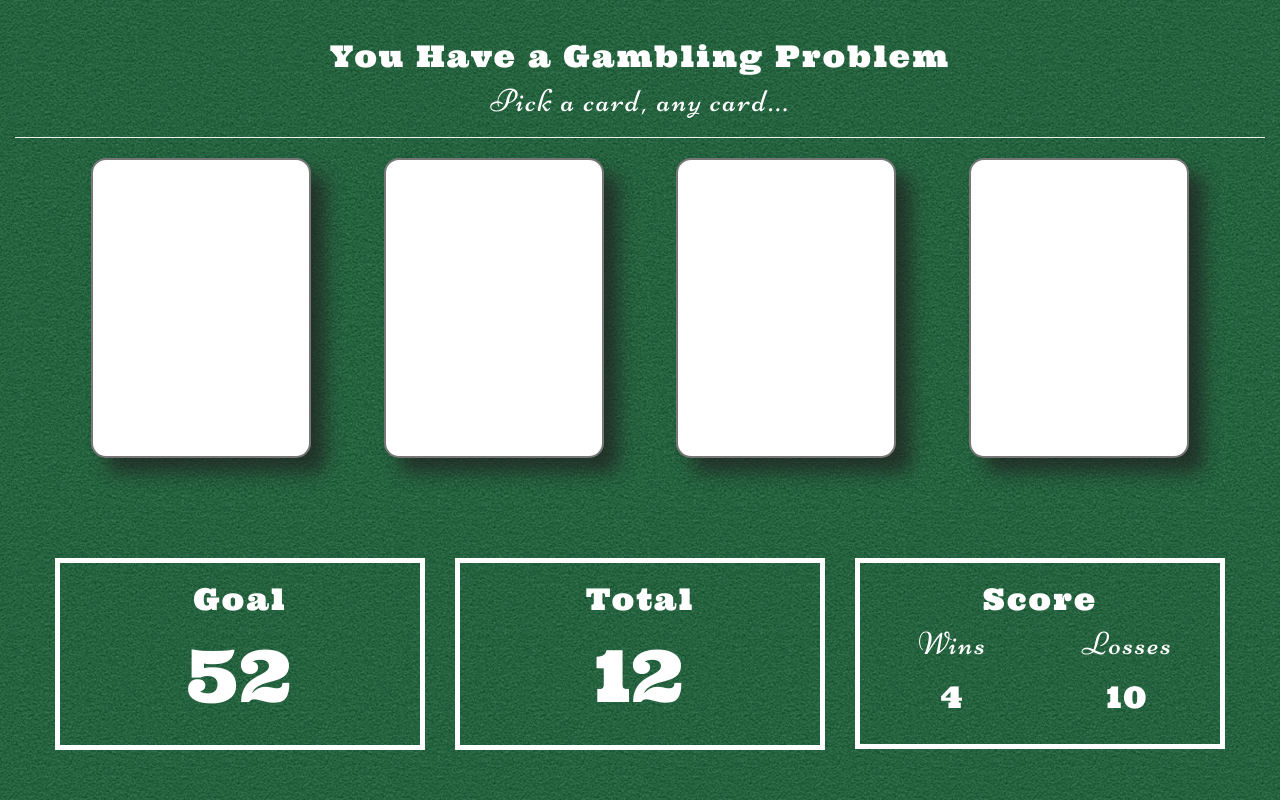
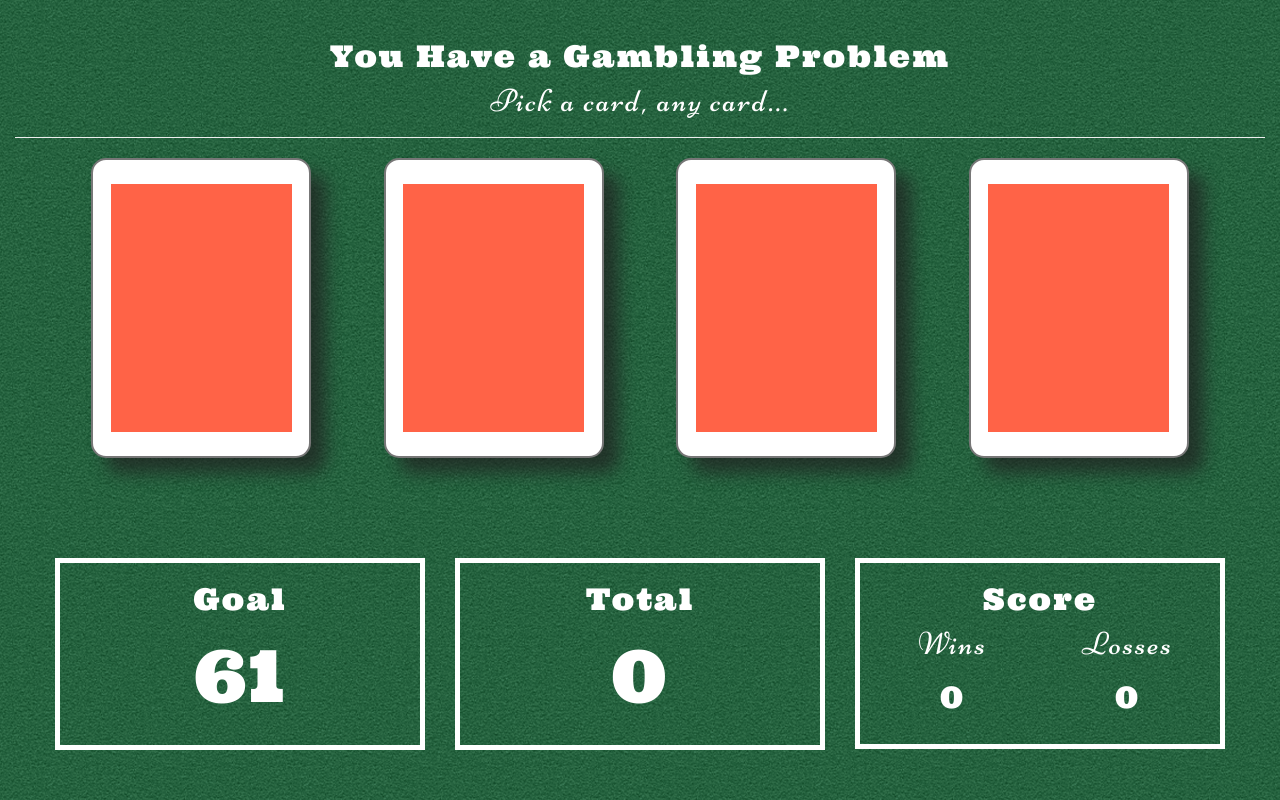
Before and after one commit to bunsushi/week-4-game, a plain HTML site: page index.html in a window 1280 px wide. Drawn offline with nearby package versions, Linux system fonts and the light colour scheme.

Commit message:
card backs and display JS

```diff
--- a/assets/css/style.css
+++ b/assets/css/style.css
@@ -38,6 +38,15 @@ h3 {
     cursor: pointer;
 }
 
+.card-back {
+    position: relative;
+    background-color: tomato;
+    top: 8%;
+    left: 8%;
+    width: 84%;
+    height: 84%;
+}
+
 .score-box {
     border: 5px #fff solid;
     margin-top: 100px;
--- a/assets/javascript/game.js
+++ b/assets/javascript/game.js
@@ -0,0 +1,69 @@
+$(document).ready(function(){
+
+var suit = [1, 2, 3, 4, 5, 6, 7, 8, 9, 10, 11, 12, 13];
+
+var targetNumber = Math.floor(Math.random() * (120-19 + 1) + 19); // random number between 19 and 120
+var playerTotal = 0; // start player total at 0
+var wins = 0; // start wins at 0
+var losses = 0; // start losses at 0
+
+
+$("#target-number").text(targetNumber); // display target number
+$("#player-total").text(playerTotal); // display player total
+$("#wins").text(wins); // display wins
+$("#losses").text(losses); // display losses
+
+
+});
+// Now for the hard part. Creating multiple crystals each with their own unique number value.
+
+// We begin by expanding our array to include four options.
+// var numberOptions = [10, 5, 3, 7];
+
+// // Next we create a for loop to create crystals for every numberOption.
+// for (var i = 0; i < numberOptions.length; i++) {
+
+//     // For each iteration, we will create an imageCrystal
+//     var imageCrystal = $("<img>");
+
+//     // First each crystal will be given the class ".crystal-image".
+//     // This will allow the CSS to take effect.
+//     imageCrystal.addClass("crystal-image");
+
+//     // Each imageCrystal will be given a src link to the crystal image
+//     imageCrystal.attr("src", "http://cdn.playbuzz.com/cdn/35910209-2844-45c0-b099-f4d82878d54f/00261fda-4062-4096-81fd-8cf96b9034e8.jpg");
+
+//     // Each imageCrystal will be given a data attribute called data-crystalValue.
+//     // This data attribute will be set equal to the array value.
+//     imageCrystal.attr("data-crystalvalue", numberOptions[i]);
+
+//     // Lastly, each crystal image (with all it classes and attributes) will get added to the page.
+//     $("#crystals").append(imageCrystal);
+// }
+
+// // This time, our click event applies to every single crystal on the page. Not just one.
+// $(".crystal-image").on("click", function () {
+
+//     // Determining the crystal's value requires us to extract the value from the data attribute.
+//     // Using the $(this) keyword specifies that we should be extracting the crystal value of the clicked crystal.
+//     // Using the .attr("data-crystalvalue") allows us to grab the value out of the "data-crystalvalue" attribute.
+//     // Since attributes on HTML elements are strings, we must convert it to an integer before adding to the counter
+
+//     var crystalValue = ($(this).attr("data-crystalvalue"));
+//     crystalValue = parseInt(crystalValue);
+//     // We then add the crystalValue to the user's "counter" which is a global variable.
+//     // Every click, from every crystal adds to the global counter.
+//     counter += crystalValue;
+
+//     // All of the same game win-lose logic applies. So the rest remains unchanged.
+//     alert("New score: " + counter);
+
+//     if (counter === targetNumber) {
+//         alert("You win!");
+//     }
+
+//     else if (counter >= targetNumber) {
+//         alert("You lose!!");
+//     }
+
+// });
--- a/index.html
+++ b/index.html
@@ -6,6 +6,7 @@
     <meta http-equiv="X-UA-Compatible" content="IE=edge">
     <title>You Have a Gambling Problem</title>
     <meta name="viewport" content="width=device-width, initial-scale=1">
+    <link rel="icon" type="image/ico" href="favicon.png">
     <!-- Bootstrap v.3.3.7 -->
     <link rel="stylesheet" href="https://maxcdn.bootstrapcdn.com/bootstrap/3.3.7/css/bootstrap.min.css" integrity="sha384-BVYiiSIFeK1dGmJRAkycuHAHRg32OmUcww7on3RYdg4Va+PmSTsz/K68vbdEjh4u"
         crossorigin="anonymous">
@@ -13,7 +14,7 @@
     <link rel="stylesheet" type="text/css" media="screen" href="assets/css/style.css" />
     <!-- Google Fonts -->
     <link href="https://fonts.googleapis.com/css?family=Ultra|Niconne" rel="stylesheet">
-    <!-- jQuery library -->
+    <!-- Bootstrap JS & jQuery library -->
     <script src="https://ajax.googleapis.com/ajax/libs/jquery/3.3.1/jquery.min.js"></script>
     <script src="https://maxcdn.bootstrapcdn.com/bootstrap/3.3.7/js/bootstrap.min.js" integrity="sha384-Tc5IQib027qvyjSMfHjOMaLkfuWVxZxUPnCJA7l2mCWNIpG9mGCD8wGNIcPD7Txa"
         crossorigin="anonymous"></script>
@@ -32,16 +33,24 @@
     <div class="container">
         <div class="row">
             <div class="col-md-3">
-                <div class="card-container"></div>
+                <div class="card-container">
+                    <div class="card-back"></div>
+                </div>
             </div>
             <div class="col-md-3">
-                <div class="card-container"></div>
+                <div class="card-container">
+                        <div class="card-back"></div>
+                </div>
             </div>
             <div class="col-md-3">
-                <div class="card-container"></div>
+                <div class="card-container">
+                        <div class="card-back"></div>
+                </div>
             </div>
             <div class="col-md-3">
-                <div class="card-container"></div>
+                <div class="card-container">
+                        <div class="card-back"></div>
+                </div>
             </div>
             <!-- .row -->
 
@@ -49,13 +58,13 @@
                 <div class="col-md-4">
                     <div class="score-box">
                         <h2>Goal</h2>
-                        <h1>52</h1>
+                        <h1 id="target-number"></h1>
                     </div>
                 </div>
                 <div class="col-md-4">
                     <div class="score-box">
                         <h2>Total</h2>
-                        <h1>12</h1>
+                        <h1 id="player-total"></h1>
                     </div>
                 </div>
                 <div class="col-md-4">
@@ -64,16 +73,19 @@
                         <div class="row">
                             <div class="col-md-6">
                                 <h3>Wins</h3>
-                                <h2>4</h2>
+                                <h2 id="wins"></h2>
                             </div>
                             <div class="col-md-6">
                                 <h3>Losses</h3>
-                                <h2>10</h2>
+                                <h2 id="losses"></h2>
                             </div>
                         </div>
                     </div>
                 </div>
-            </div>
+            </div><!-- .row -->
+
+        <br>
+        <br>
 
         </div>
         <!-- .container -->
```
Also changed, not shown: favicon.png (added), 1 other file.
